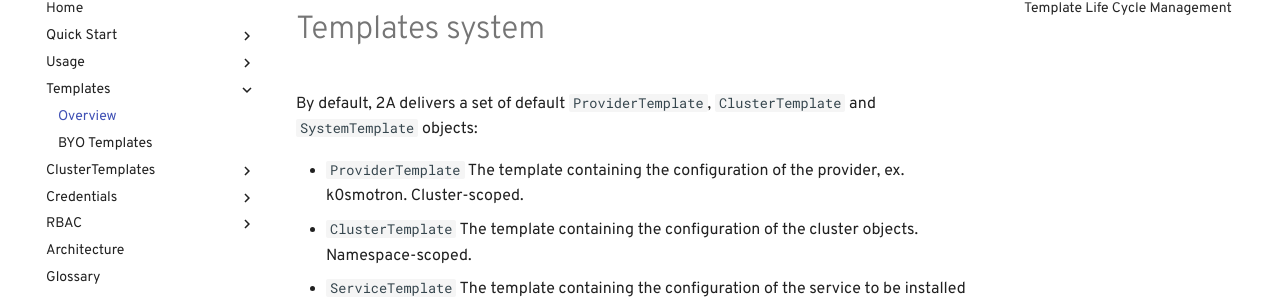
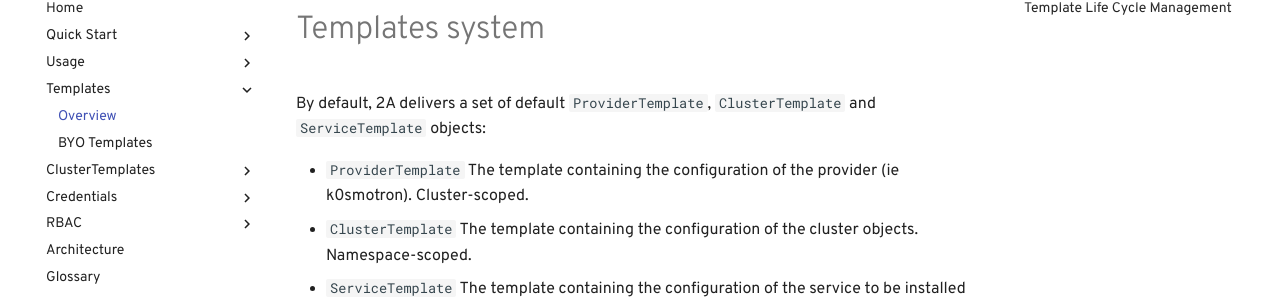
Before and after one commit to wrkode/project-2a-docs, an MkDocs documentation site: the page built from docs/template/main.md, in a window 1280 px wide and 900 px high. Shown: the part 129-434 px from the top of the window. Built offline with MkDocs 1.6.1 and Material for MkDocs 9.7.7, drawn with Linux system fonts in a browser that asks for light colours; comment, search, counter and statistics services are not loaded.

Commit message:
fix minor typos

```diff
--- a/docs/template/main.md
+++ b/docs/template/main.md
@@ -1,9 +1,9 @@
 # Templates system
 
-By default, 2A delivers a set of default `ProviderTemplate`, `ClusterTemplate` and `SystemTemplate` objects:
+By default, 2A delivers a set of default `ProviderTemplate`, `ClusterTemplate` and `ServiceTemplate` objects:
 
 * `ProviderTemplate`
-   The template containing the configuration of the provider, ex. k0smotron. Cluster-scoped.
+   The template containing the configuration of the provider (ie k0smotron). Cluster-scoped.
 * `ClusterTemplate`
    The template containing the configuration of the cluster objects. Namespace-scoped.
 * `ServiceTemplate`
```
